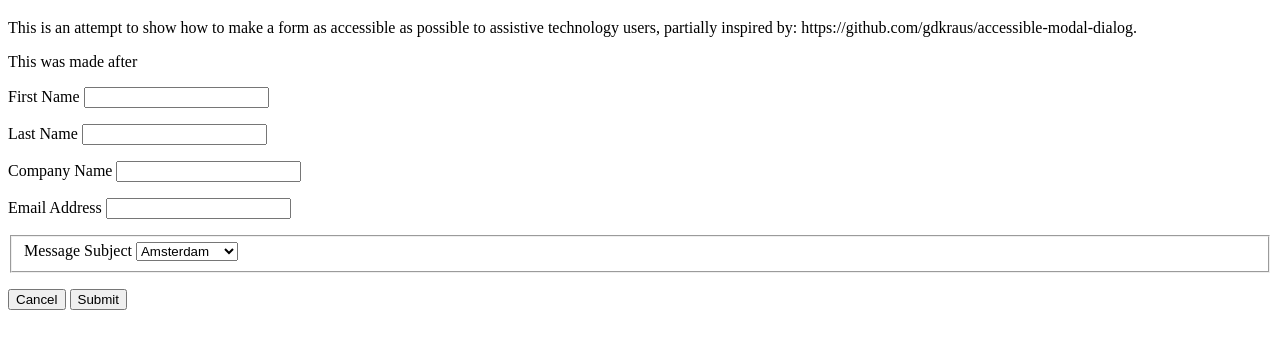
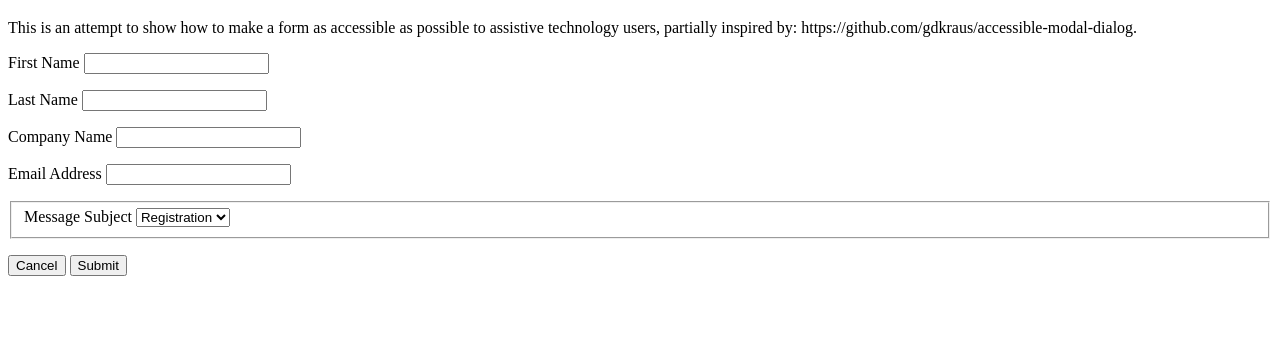
Before and after one commit to diemoritat/incredibly-accessible-form, a plain HTML site: page index.html in a window 1280 px wide. Shown: the part 61-410 px from the top of the page. Drawn offline with Linux system fonts and the light colour scheme.

Commit message:
Input fields

```diff
--- a/index.html
+++ b/index.html
@@ -11,15 +11,15 @@
 			<h1>The Incredibly Accessible Form</h1>
 			<p>This is an attempt to show how to make a form as accessible as possible to assistive technology users, partially inspired by: https://github.com/gdkraus/accessible-modal-dialog. </p>
 
-			<p>This was made after </p>
+			<!-- <p>This was made after </p> -->
 
 			<form name="example-form" action="" onSubmit="return false;">
 				<p>
-					<label for="firstName">First Name</label>
+					<label for="first-name">First Name</label>
 					<input type="text" name="first-name" id="first-name">
 				</p>
 				<p>
-					<label for="lastName">Last Name</label>
+					<label for="last-name">Last Name</label>
 					<input type="text" name="last-name" id="last-name">
 				</p>
 				<p>
@@ -34,11 +34,11 @@
 				<fieldset>
 					<label for="message-subject">Message Subject</label>
 					<select id="message-subject" name="select">
-						<option value="1">Amsterdam</option>
-						<option value="2">Buenos Aires</option>
-						<option value="3">Delhi</option>
+						<option value="1">Registration</option>
+						<option value="2">Reservation</option>
+						<option value="3">Finnance</option>
 						<option value="4">Hong Kong</option>
-						<option value="5">London</option>
+						<option value="5">Other</option>
 					</select>
 				</fieldset>
 				<p>
```
